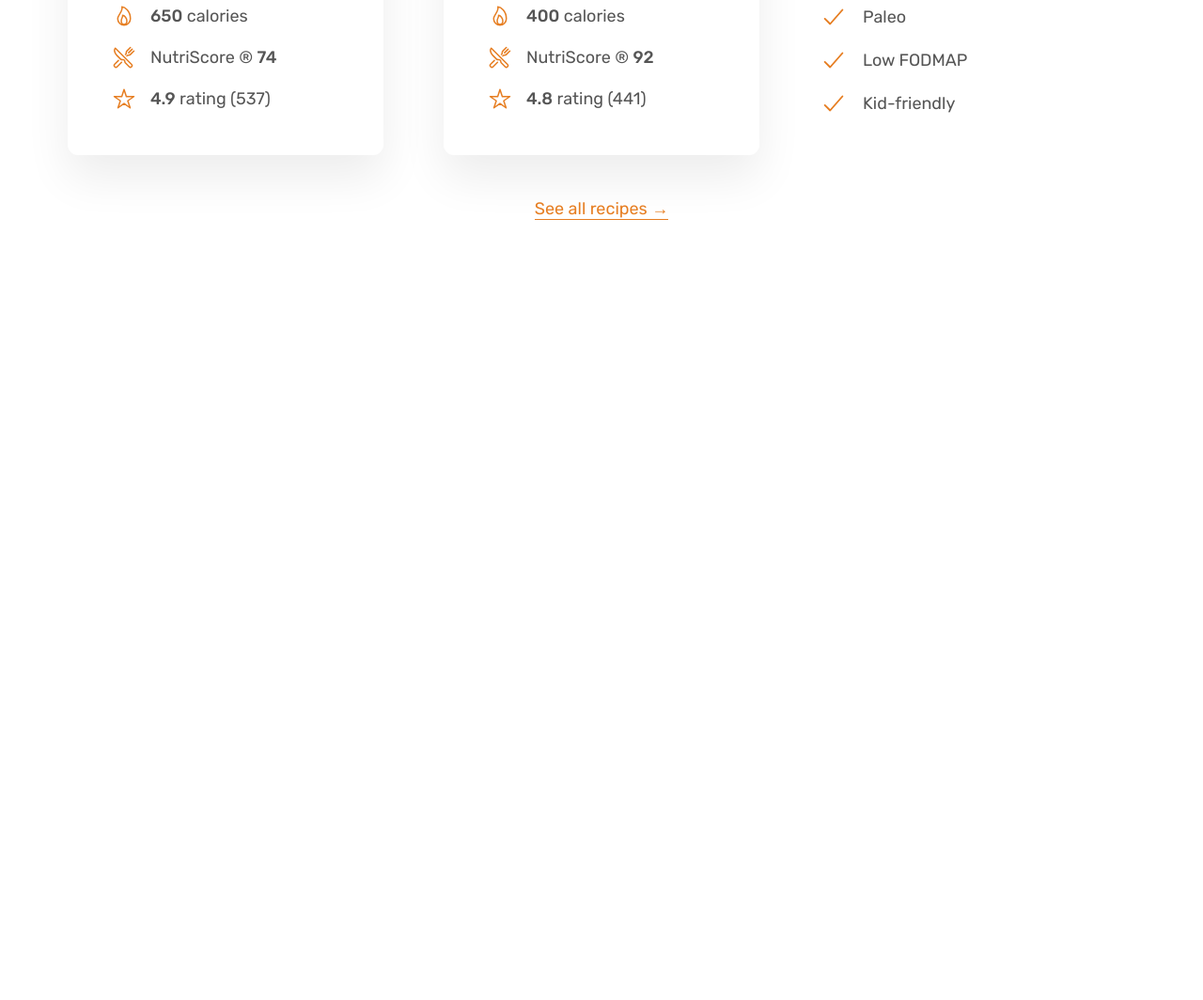
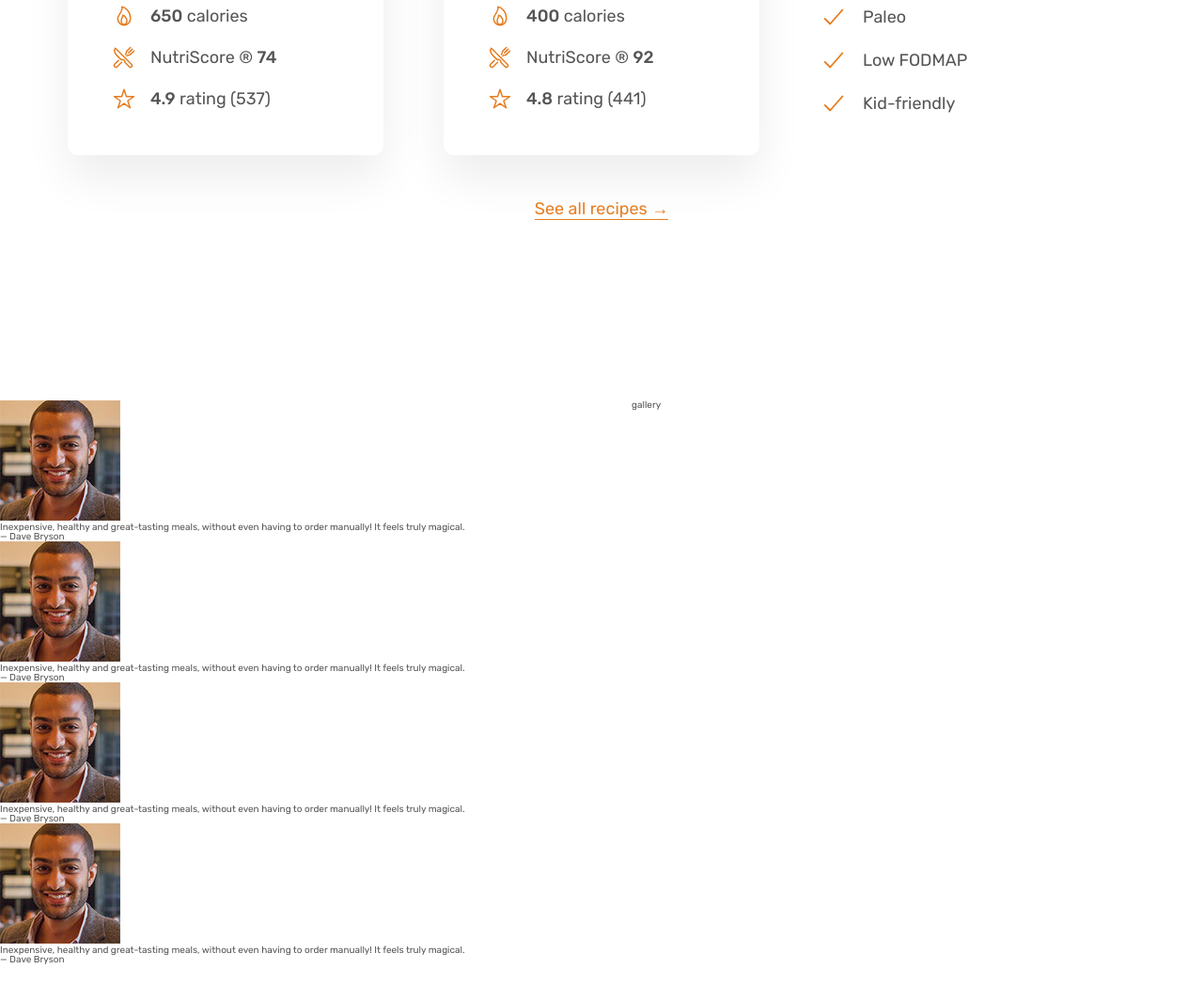
Before and after one commit to malik-codes/Omnifood, a plain HTML site: page index.html in a window 1280 px wide. Shown: the part 3231-4295 px from the top of the page at 94% size. Before the commit the page ends 3561 px from the top, so only its background shows below. Drawn offline with nearby package versions, Linux system fonts and the light colour scheme.

Commit message:
start work with testimonials section

```diff
--- a/css/style.css
+++ b/css/style.css
@@ -141,6 +141,11 @@
   box-shadow: 0 2.4rem 4.8rem rgba(0, 0, 0, 0.075);
   border-radius: 11px;
   overflow: hidden;
+  transition: all 0.4s;
+}
+.meal:hover {
+  transform: translateY(-1.2rem);
+  box-shadow: 0 3.2rem 6.4rem rgba(0, 0, 0, 0);
 }
 .meal-content {
   padding: 3.2rem 4.8rem 4.8rem 4.8rem;
@@ -218,3 +223,9 @@
   height: 3rem;
   color: #e67e22;
 }
+/**************************/
+/* TESTIMONIALS SECTION */
+/**************************/
+.section-testimonials {
+  padding: 9.6rem 0;
+}
--- a/index.html
+++ b/index.html
@@ -279,6 +279,66 @@
           <a href="#" class="link">See all recipes &rarr;</a>
         </div>
       </section>
+
+      <section class="section-testimonials grid grid--2-cols">
+        <div class="testimonials">
+          <figure class="testimonial">
+            <img
+              class="testimonial-img"
+              src="img/customers/dave.jpg"
+              alt="photo of customer dave bryson"
+            />
+
+            <blockquote class="testimonial-text">
+              Inexpensive, healthy and great-tasting meals, without even having
+              to order manually! It feels truly magical.
+            </blockquote>
+            <p class="testimonial-name">&mdash; Dave Bryson</p>
+          </figure>
+
+          <figure class="testimonial">
+            <img
+              class="testimonial-img"
+              src="img/customers/dave.jpg"
+              alt="photo of customer dave bryson"
+            />
+
+            <blockquote class="testimonial-text">
+              Inexpensive, healthy and great-tasting meals, without even having
+              to order manually! It feels truly magical.
+            </blockquote>
+            <p class="testimonial-name">&mdash; Dave Bryson</p>
+          </figure>
+          <figure class="testimonial">
+            <img
+              class="testimonial-img"
+              src="img/customers/dave.jpg"
+              alt="photo of customer dave bryson"
+            />
+
+            <blockquote class="testimonial-text">
+              Inexpensive, healthy and great-tasting meals, without even having
+              to order manually! It feels truly magical.
+            </blockquote>
+            <p class="testimonial-name">&mdash; Dave Bryson</p>
+          </figure>
+          <figure class="testimonial">
+            <img
+              class="testimonial-img"
+              src="img/customers/dave.jpg"
+              alt="photo of customer dave bryson"
+            />
+
+            <blockquote class="testimonial-text">
+              Inexpensive, healthy and great-tasting meals, without even having
+              to order manually! It feels truly magical.
+            </blockquote>
+            <p class="testimonial-name">&mdash; Dave Bryson</p>
+          </figure>
+        </div>
+
+        <div class="gallery">gallery</div>
+      </section>
     </main>
   </body>
 </html>
```
